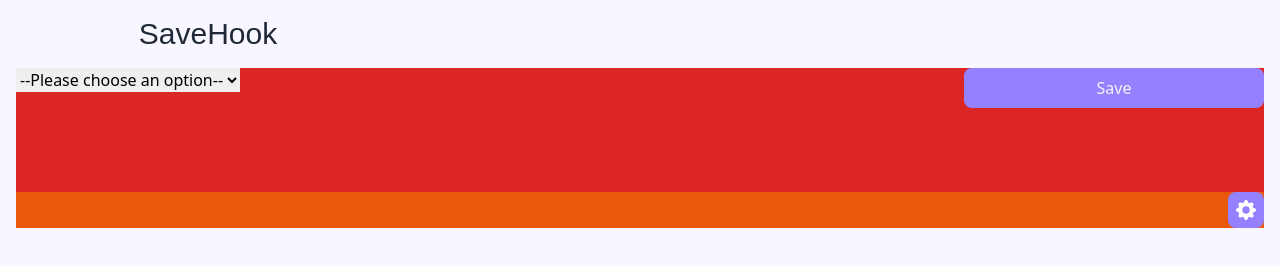
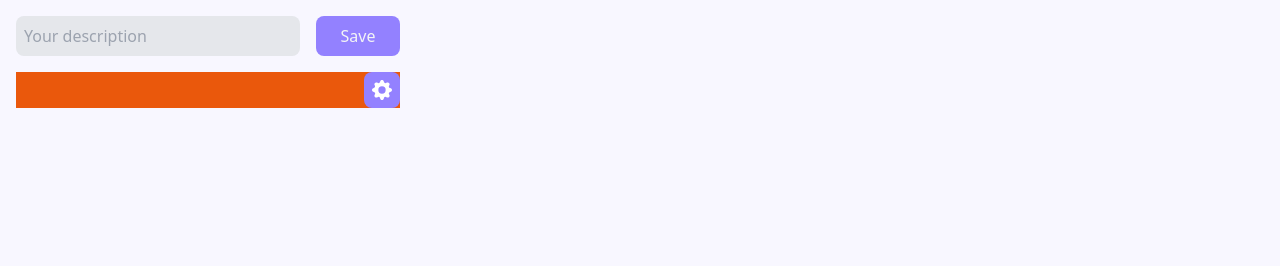
Before and after one commit to williambaele/savehook-extension, a browser extension: page index.html in a window 1280 px wide. Drawn offline with Linux system fonts and the light colour scheme.

Commit message:
Added JS file

```diff
--- /dev/null
+++ b/app.js
@@ -0,0 +1 @@
+console.log("Hi");
--- a/index.html
+++ b/index.html
@@ -6,36 +6,20 @@
   <link href="/dist/output.css" rel="stylesheet">
 </head>
 <body class="min-h-fit bg-[#f8f7ff] m-4 min-w-fit">
-  <div class="relative gap-4 flex flex-col h-fit">
-    <!-- TITLE -->
-    <div class="text-gray-800 w-96">
-      <h1 class="text-3xl font-medium text-center">
-        SaveHook
-      </h1>
-    </div>
+  <div class="relative gap-4 flex flex-col h-content w-96">
     <!-- BODY -->
-    <div class="maincontent min-h-fit  bg-purple-600 z-1">
-      <div class="h-40 flex items-start bg-red-600">
-        <div class="grid grid-cols-4 gap-4 w-full">
-          <div class="col-span-3">
-            <select name="pets" id="pet-select">
-              <option value="">--Please choose an option--</option>
-              <option value="dog">Dog</option>
-              <option value="cat">Cat</option>
-              <option value="hamster">Hamster</option>
-              <option value="parrot">Parrot</option>
-              <option value="spider">Spider</option>
-              <option value="goldfish">Goldfish</option>
-          </select>
-          </div>
-          <div class="col-span-1 bg-[#9381ff] px-4 py-2 rounded-lg flex items-center justify-center font-medium text-gray-100 text-md hover:bg-[#b8b8ff]">
-            <button type="submit">Save</button>
-          </div>
+    <div class="maincontent min-h-fit">
+      <div class="grid grid-cols-4 gap-4 w-full">
+        <div class="col-span-3">
+          <input type="text" id="pet-select" class="w-full py-2 bg-gray-200 rounded-lg px-2" placeholder="Your description">
+        </div>
+        <div class="col-span-1 bg-[#9381ff] px-4 py-2 rounded-lg flex items-center justify-center font-medium text-gray-100 text-md hover:bg-[#b8b8ff]">
+          <button type="submit">Save</button>
         </div>
       </div>
     </div>
     <!-- SETTINGS -->
-    <div class="absolute bottom-0 bg-orange-600 right-0 left-0 min-h-fit flex justify-end w-full">
+    <div class="bg-orange-600 min-h-fit flex justify-end w-full">
       <button class="p-2 bg-[#9381ff] rounded-lg">
         <svg xmlns="http://www.w3.org/2000/svg" width="20" height="20" fill="#FFFFFF" class="bi bi-gear-fill" viewBox="0 0 16 16" class="rotate-180 transition delay-150 duration-300">
           <path d="M9.405 1.05c-.413-1.4-2.397-1.4-2.81 0l-.1.34a1.464 1.464 0 0 1-2.105.872l-.31-.17c-1.283-.698-2.686.705-1.987 1.987l.169.311c.446.82.023 1.841-.872 2.105l-.34.1c-1.4.413-1.4 2.397 0 2.81l.34.1a1.464 1.464 0 0 1 .872 2.105l-.17.31c-.698 1.283.705 2.686 1.987 1.987l.311-.169a1.464 1.464 0 0 1 2.105.872l.1.34c.413 1.4 2.397 1.4 2.81 0l.1-.34a1.464 1.464 0 0 1 2.105-.872l.31.17c1.283.698 2.686-.705 1.987-1.987l-.169-.311a1.464 1.464 0 0 1 .872-2.105l.34-.1c1.4-.413 1.4-2.397 0-2.81l-.34-.1a1.464 1.464 0 0 1-.872-2.105l.17-.31c.698-1.283-.705-2.686-1.987-1.987l-.311.169a1.464 1.464 0 0 1-2.105-.872l-.1-.34zM8 10.93a2.929 2.929 0 1 1 0-5.86 2.929 2.929 0 0 1 0 5.858z"/>
@@ -43,5 +27,6 @@
       </button>
     </div>
   </div>
+  <script src="app.js"></script>
 </body>
 </html>
```
Also changed, not shown: dist/output.css.
